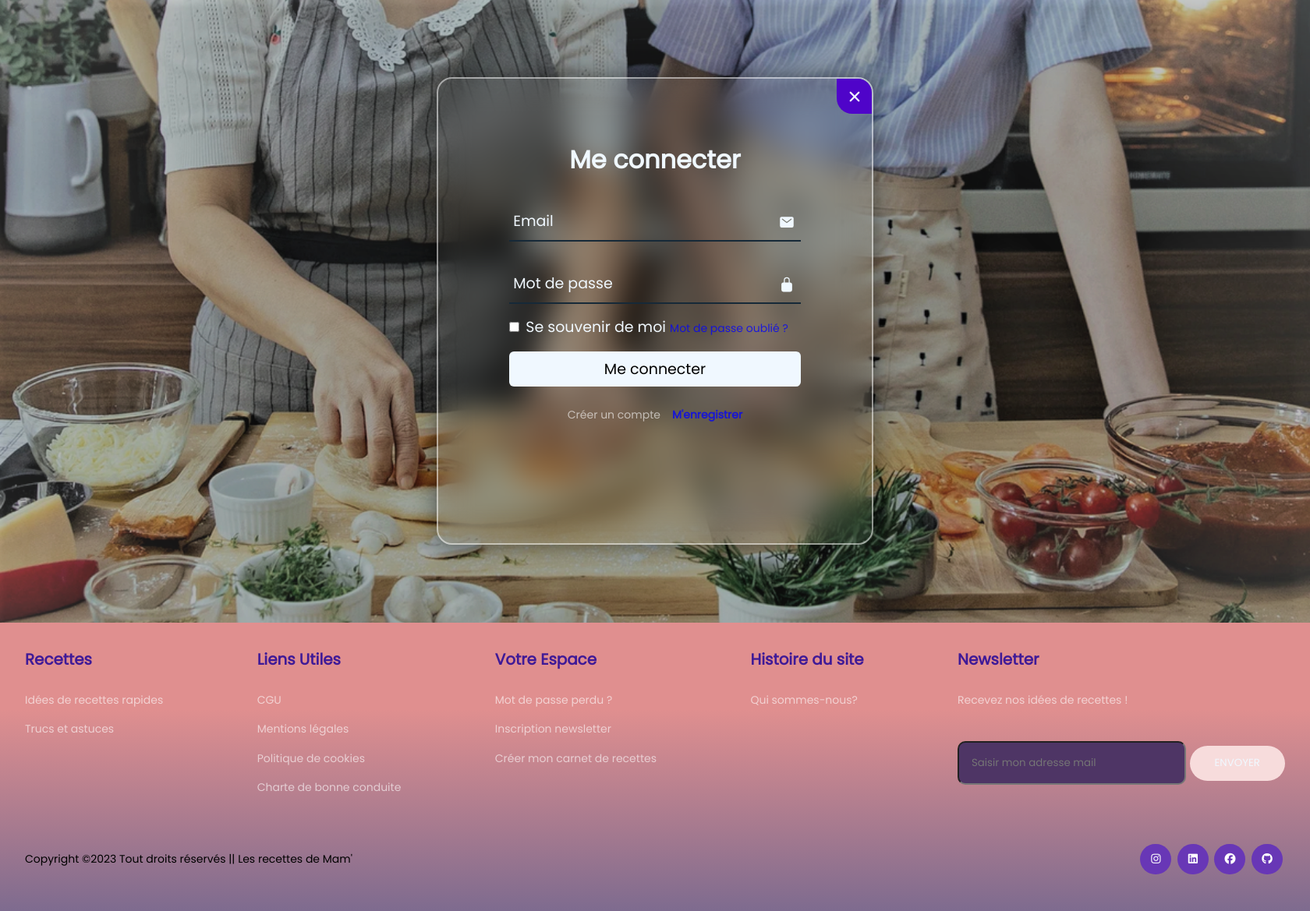
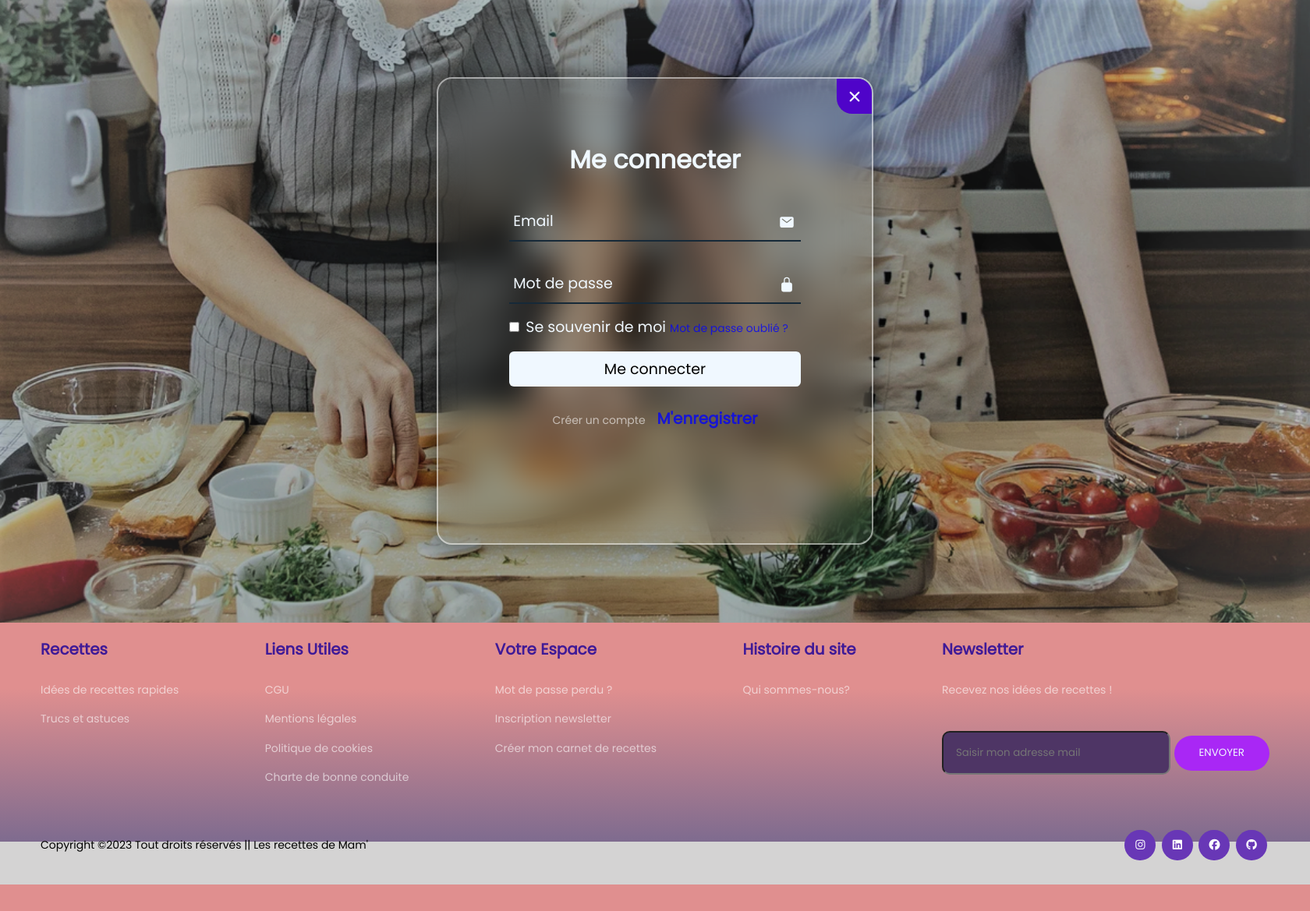
Before and after one commit to Enjikal/Projet_perso_Franck, a PHP site: page /index/registerform.php in a window 1680 px wide. Shown: the part 151-1320 px from the top of the page at 78% size. After the commit the page ends 1286 px from the top, so only its background shows below. Run offline with PHP 8.4, Linux system fonts and the light colour scheme; some libraries are stand-ins or nearby versions; some web fonts are replaced.

Commit message:
minorfixes

```diff
--- a/CSS/footer.css
+++ b/CSS/footer.css
@@ -51,6 +51,7 @@ fieldset{
 .flex, .fixed_flex:nth-child(2){
     display:flex;
     justify-content: space-between;
+    margin: -5px 20px;
 }
 
 .padding_1x{
@@ -66,8 +67,9 @@ fieldset{
 }
 
 .padding_4x{
-    padding:1rem
-
+    padding:1rem;
+    height: 30%;
+    padding-top: 0.5rem;
 }
 
 .btn{
@@ -91,12 +93,13 @@ fieldset{
 
 .btn_2{
     border:1px solid var(--secondary);
-    background-color:#f7dcdc;
+    background-color:#a927f5;
     color:var(--primary);
+    cursor: pointer;
 }
 
 .btn_2:hover{
-    border:1px solid var(--primary);
+    border:2px solid var(--primary);
     background-color:var(--primary);
     color:var(--secondary);
 }
--- a/CSS/form.css
+++ b/CSS/form.css
@@ -34,6 +34,7 @@ form{
     margin-right: 0px;
     margin-left: 0px;
     width: 100%;
+    color: black;
   }
 
   button[type=button] {
--- a/CSS/registerform.css
+++ b/CSS/registerform.css
@@ -175,6 +175,7 @@
   text-decoration: none;
   font-weight: 600;
   margin-left: 15px;
+  font-size: 20px;
 }
 
 .login-register p a:hover{
```
